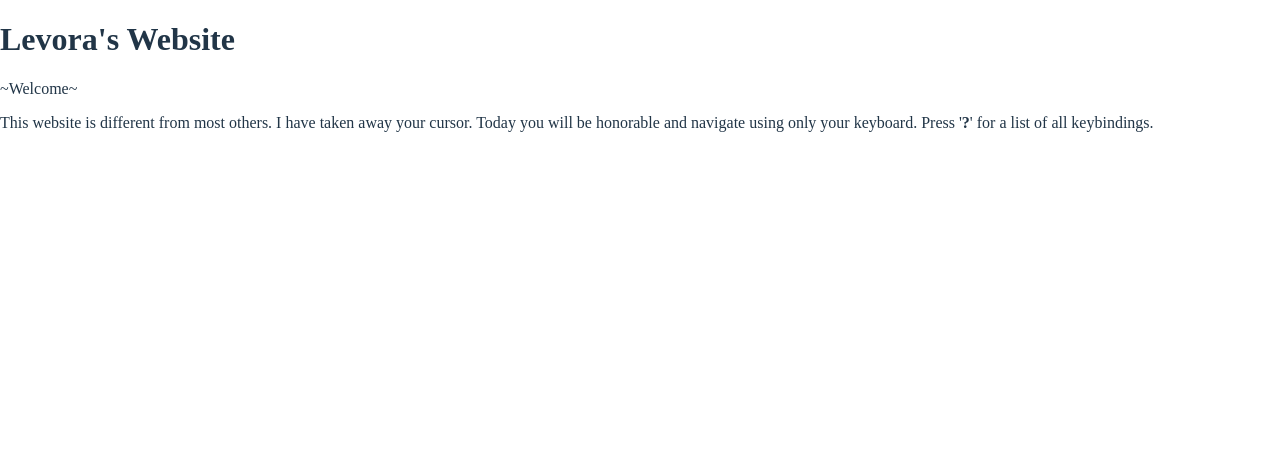
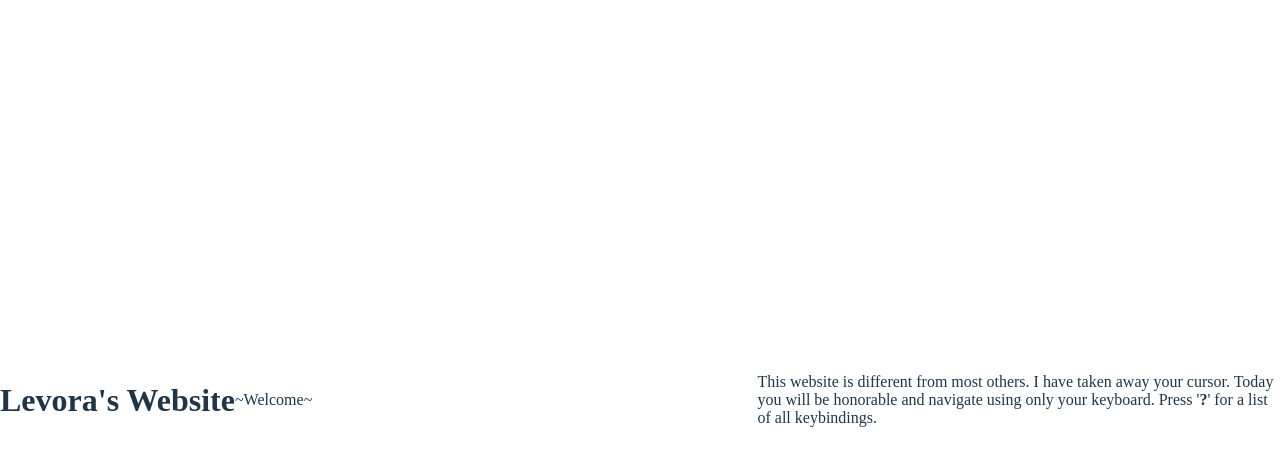
Before and after one commit to LevoraShelby/My-Site, a React (Vite) app: page / in a window 1280 px wide. Shown: the top 466 px of the page. Built offline with nearby package versions, Linux system fonts and the light colour scheme.

Commit message:
Make things prettier.

```diff
--- /dev/null
+++ b/src/Homepage.css
@@ -0,0 +1,6 @@
+.homepage {
+	display: grid block;
+	height: 100vh;
+	align-items: center;
+	grid-template-columns: auto 1fr 1fr;
+}
--- a/src/Homepage.tsx
+++ b/src/Homepage.tsx
@@ -1,9 +1,11 @@
+import "./Homepage.css"
+
 function Homepage() {
-	return (<>
-		<h1>Levora's Website</h1>
-		<p>~Welcome~</p>
-		<p>This website is different from most others. I have taken away your cursor. Today you will be honorable and navigate using only your keyboard. Press '<b>?</b>' for a list of all keybindings.</p>
-	</>)
+	return (<div className="homepage">
+			<h1>Levora's Website</h1>
+			<p>~Welcome~</p>
+			<p>This website is different from most others. I have taken away your cursor. Today you will be honorable and navigate using only your keyboard. Press '<b>?</b>' for a list of all keybindings.</p>
+		</div>)
 }
 
 export default Homepage
--- /dev/null
+++ b/src/TextPage.css
@@ -0,0 +1,9 @@
+.textPage {
+	width: fit-content;
+}
+
+.textPage p {
+	max-width: 66ch;
+	font-family: "consolas";
+	color: rgb(15, 15, 15);
+}
--- /dev/null
+++ b/src/TextPage.tsx
@@ -0,0 +1,10 @@
+import {ReactElement} from "react";
+import "./TextPage.css"
+
+function TextPage(props: {text: string}): ReactElement {
+	return (<div className="textPage">
+			{props.text.split("\n").map( (paragraph, i) => <p key={i}>{paragraph}</p>)}
+		</div>)
+}
+
+export default TextPage
--- a/src/WhoAmI.css
+++ b/src/WhoAmI.css
@@ -1,5 +1,5 @@
 .whoamibg {
-	background: black;
+	/* background: black; */
 	width: 100%;
 	height: 100vh;
 	display: flex;
@@ -13,7 +13,7 @@
 }
 
 .whoami h1,.whoami h2,.whoami p {
-	color: #33FF00;
+	/* color: #33FF00; */
 	font-family: ui-monospace;
 }
 
--- /dev/null
+++ b/src/WritingPiece.css
@@ -0,0 +1,9 @@
+.writingPiece {
+	display: flex;
+	flex-direction: column;
+	align-items: center;
+}
+
+.writingPiece h2 {
+	text-align: center;
+}
--- a/src/WritingPiece.tsx
+++ b/src/WritingPiece.tsx
@@ -2,6 +2,8 @@ import axios from "axios"
 import {ReactElement, useContext, useEffect, useRef, useState} from "react"
 import {KeyBufferContext} from "./App"
 import {KeyboardListener, replaceKeyBinder} from "./utils"
+import TextPage from "./TextPage"
+import "./WritingPiece.css"
 
 // TODO: Split into pages. Process page breaks
 function WritingPiece(props: {title: string, close: () => void}): ReactElement {
@@ -22,9 +24,9 @@ function WritingPiece(props: {title: string, close: () => void}): ReactElement {
 	}
 	replaceKeyBinder(onKeyPress, prevOnKeyPress)
 
-	return (<div>
+	return (<div className="writingPiece">
 			<h2>{props.title}</h2>
-			{text != undefined && text.split("\n").map( (paragraph, i) => <p key={i}>{paragraph}</p>)}
+			{text != undefined && <TextPage text={text}/>}
 			{text == undefined && !hasErrorOccured && <p>Loading...</p>}
 			{text == undefined && hasErrorOccured && <p>Error!</p>}
 		</div>)
```
